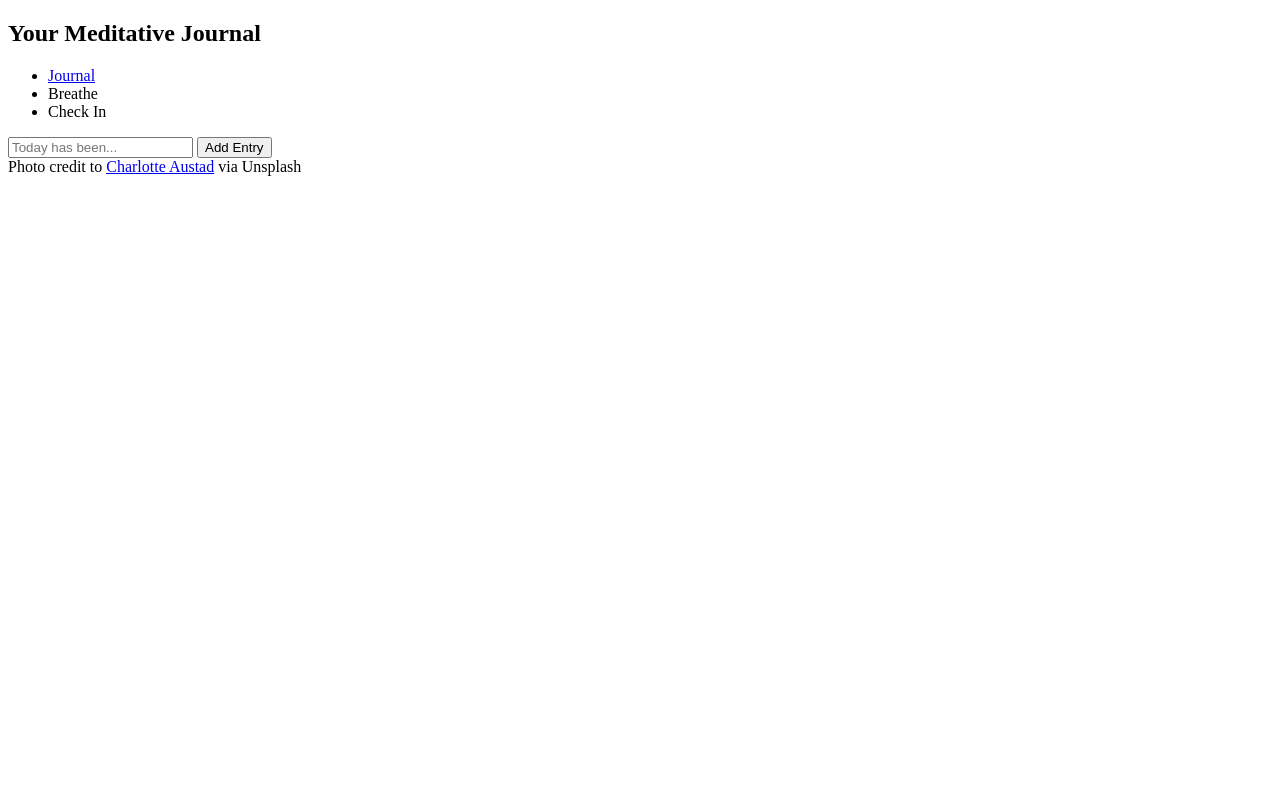
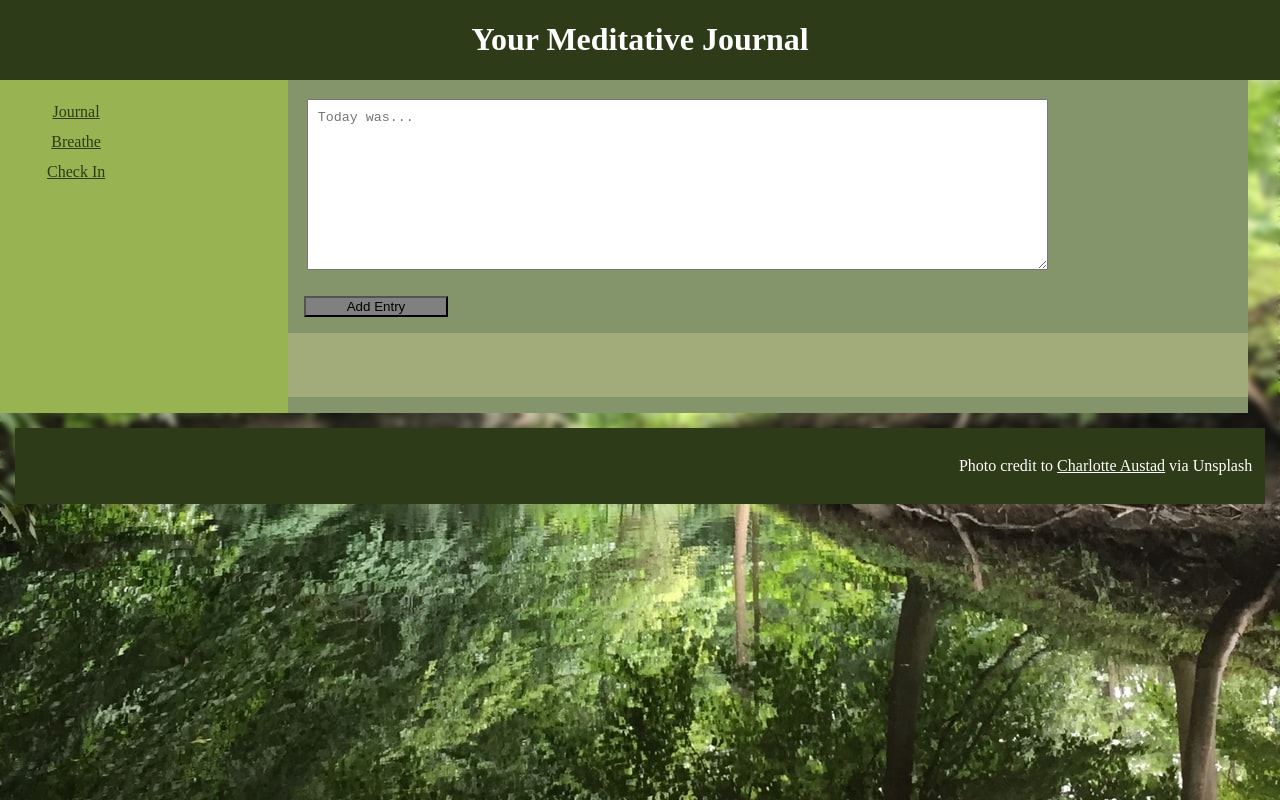
Before and after one commit to LevSarge/meditative_journal, a website: page public/index.html in a window 1280 px wide. Drawn offline with nearby package versions, Linux system fonts and the light colour scheme.

Commit message:
Finished styling and presentation

```diff
--- a/package.json
+++ b/package.json
@@ -12,6 +12,7 @@
   "dependencies": {
     "axios": "^0.26.0",
     "body-parser": "^1.19.2",
+    "cors": "^2.8.5",
     "express": "^4.17.3",
     "nodemon": "^2.0.15"
   }
--- a/public/index.html
+++ b/public/index.html
@@ -11,29 +11,38 @@
     <link rel="stylesheet" href="main.css">
 </head>
 
-<body>
-    <nav>
+<body id="bgimg">
+
     <header>
         <h1>Your Meditative Journal</h1>
     </header>
+
+    <main>
+        <div class="flex-container">
+            <nav>
                 <ul>
-            <li><a href="main.html">Journal</a></li>
-            <li>Breathe</li>
-            <li>Check In</li>
+                    <li><a href="main.html ">Journal</a></li>
+                    <li><a href=" ">Breathe</a></li>
+                    <li><a href=" ">Check In</a></li>
                 </ul>
             </nav>
-    <main>
+
+
+
             <div id="journal">
+                <textarea id="entry" placeholder="Today was... "></textarea>
+                <button id="submitButton">Add Entry</button>
                 <ul id="entries">
                 </ul>
-            <input type="text" id="entry" maxlength="1500" placeholder="Today has been..." />
-            <button id="submitButton">Add Entry</button>
             </div>
-        <footer>Photo credit to <a href="https://unsplash.com/photos/OlaWuOlX_OI">Charlotte Austad</a> via Unsplash</footer>
+
+        </div>
+        <footer>
+            <p>Photo credit to <a href="https://unsplash.com/photos/OlaWuOlX_OI ">Charlotte Austad</a> via Unsplash</p>
+        </footer>
     </main>
-
-    <script src="https://cdnjs.cloudflare.com/ajax/libs/axios/0.26.0/axios.js"></script>
-    <script src="./main.js" async defer></script>
+    <script src="https://cdnjs.cloudflare.com/ajax/libs/axios/0.26.0/axios.js "></script>
+    <script src="./main.js " async defer></script>
 </body>
 
 </html>
--- a/public/main.css
+++ b/public/main.css
@@ -1,8 +1,92 @@
-#background_img {
-    /* Get the image */
-    background-image: url("charlotte-austad-OlaWuOlX_OI-unsplash");
-    height: 100%;
-    background-position: center;
-    background-repeat: no-repeat;
-    background-size: cover;
-}
+                header {
+                    display: flex;
+                    flex-flow: row wrap;
+                    justify-content: center;
+                    color: white;
+                    background-color: #2E3B18ff;
+                }
+
+                nav {
+                    display: flex;
+                    flex-flow: row wrap;
+                    width: 20%;
+                    padding-right: 2rem;
+                    justify-content: flex-start;
+                    color: white;
+                    background-color: #97B352ff;
+                }
+
+                nav a {
+                    color: #2E3B18ff
+                }
+
+                nav ul li {
+                    text-align: center;
+                    margin: 2px;
+                    padding: 5px;
+                    list-style-type: none;
+                }
+
+                footer {
+                    display: flex;
+                    flex-flow: row wrap;
+                    justify-content: flex-end;
+                    padding: 1%;
+                    /* height: 85%; */
+                    background-color: #2E3B18ff;
+                    margin: 15px;
+                }
+
+                footer p {
+                    color: white;
+                    float: right;
+                }
+
+                footer a {
+                    color: white
+                }
+                /* id styling */
+
+                #bgimg {
+                    /* Get the image */
+                    background: url("charlotte-austad-OlaWuOlX_OI-unsplash.jpg") no-repeat center center fixed;
+                    ;
+                    min-height: 100%;
+                    width: 100%;
+                    height: auto;
+                    backdrop-filter: blur(3px);
+                    margin: 0;
+                }
+                /* Centering the image*/
+
+                #journal {
+                    flex-flow: column wrap;
+                    width: 75%;
+                    background-color: #84956Bff;
+                }
+
+                #submitButton {
+                    background-color: grey;
+                    width: 15%;
+                    margin-top: 7px;
+                    margin-left: 16px;
+                }
+
+                #entry {
+                    display: flex;
+                    width: 75%;
+                    height: 150px;
+                    margin: 2%;
+                    padding: 1%;
+                }
+
+                #entries {
+                    color: white;
+                    background-color: #A2AB7Aff;
+                    padding: 2rem;
+                }
+
+                .flex-container {
+                    display: flex;
+                    flex-direction: row wrap;
+                }
--- a/public/main.js
+++ b/public/main.js
@@ -3,6 +3,7 @@
 
 
 async function grabEntries(){
+    console.log("grabEntries")
     const res = await axios.get('/api/entries/')
     console.log(res)
     return res.data
@@ -17,7 +18,8 @@ function addDeleteEventToButton(newDeleteElement, position){
     })
 }
 async function displayEntries(){
-    const entriesElement = document.querySelector("#entries")
+    console.log("displayEntries")
+    const entriesElement = document.getElementById('entries')
     const entries = await grabEntries()
     console.log(entries)
     entriesElement.innerHTML = "";
@@ -27,7 +29,7 @@ async function displayEntries(){
         const newDeleteElement = document.createElement("div")
 
         newEntryElement.textContent = entry
-        newDeleteElement.textContent = "X"
+        newDeleteElement.textContent = "Delete Entry"
         addDeleteEventToButton(newDeleteElement, position)
         newListElement.appendChild(newEntryElement)
         newListElement.appendChild(newDeleteElement)
@@ -37,19 +39,21 @@ async function displayEntries(){
 }
 
 async function uploadEntry(){
+    console.log("uploadEntry")
     const entry = document.querySelector("#entry").value
     await axios.post('/api/entries/update', {entry})
     await displayEntries();
 }
 
 function addEventListenerSubmit(){
-    const submitButton = document.querySelector("#submitButton")
+    console.log("addEventListenerSubmit")
+    const submitButton = document.getElementById('submitButton')
     submitButton.addEventListener("click", function (){
        Promise.resolve(uploadEntry())
     })
 }
 function ready(){
-    Promise.resolve(displayEntries())
+    displayEntries()
     addEventListenerSubmit()
 }
 document.addEventListener("DOMContentLoaded", ready)
```
Also changed, not shown: server/index.js (+4 -4 lines), public/green-x-button-icon.png (added), 2 other files. Lines whose indentation alone changed are shown as unchanged.
